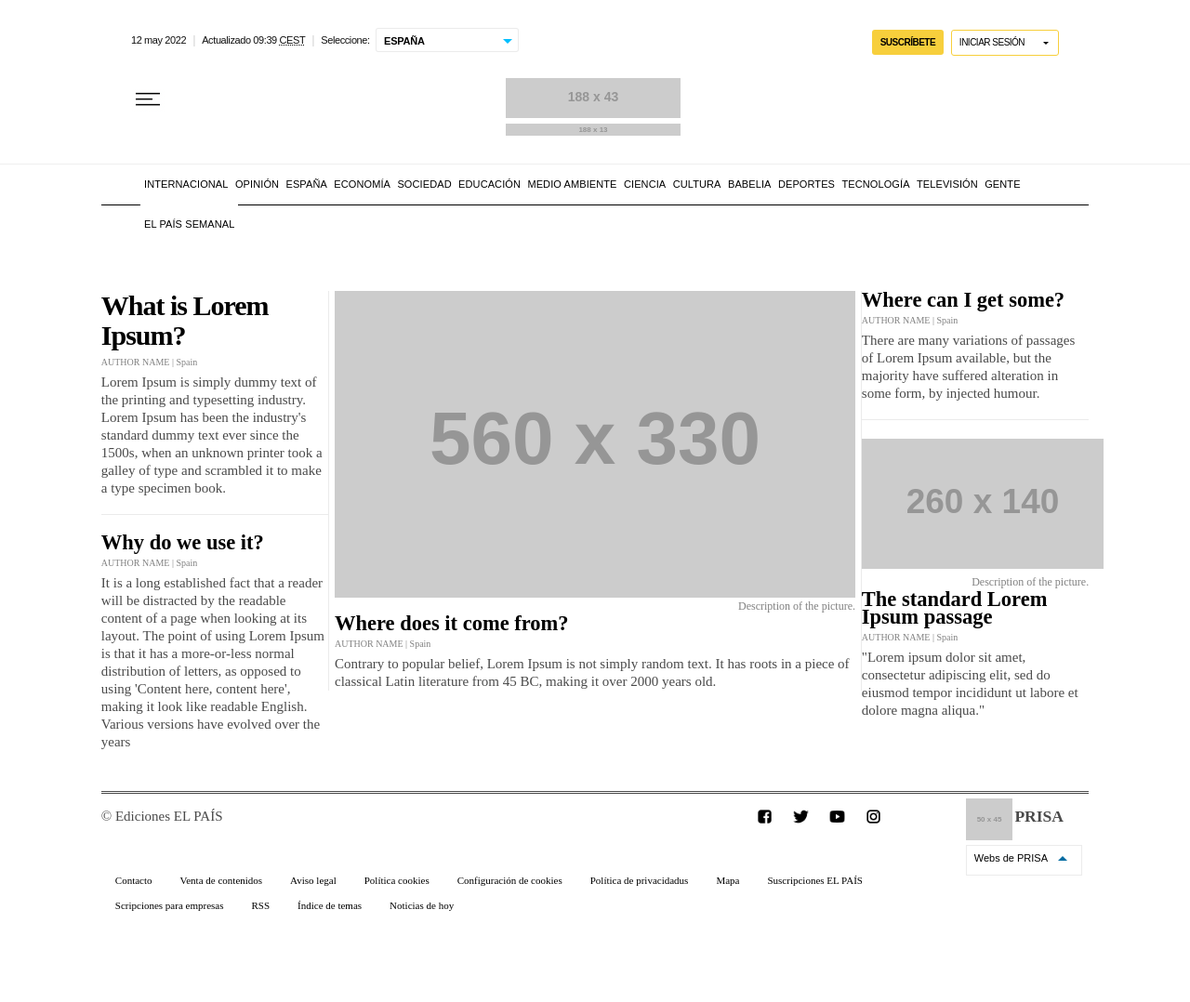
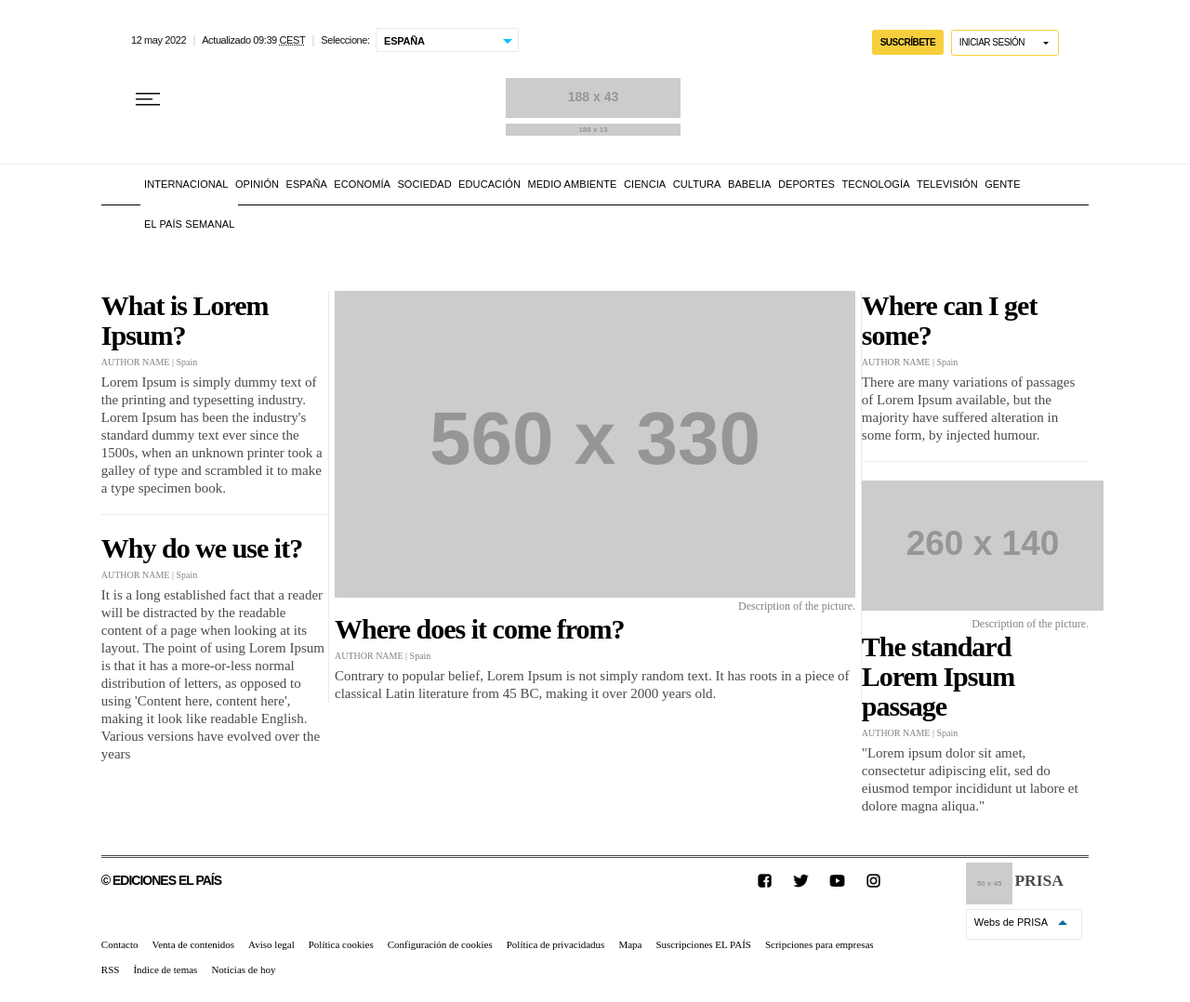
Before and after one commit to AlbertoGiovannoni/ppmexercise, a plain HTML site: page index.html in a window 1280 px wide. Shown: the whole page at 93% size. Before the commit the page ends 1009 px from the top, so only its background shows below. Drawn offline with Linux system fonts and the light colour scheme; placeholder pictures from the web are drawn by us.

```diff
--- a/css/style.css
+++ b/css/style.css
@@ -262,7 +262,7 @@
     text-transform: uppercase;
 }
 
-.titlel1{
+h2 a{
     font-size: 30px;
     line-height: 32px;
     letter-spacing: -1px;
@@ -294,13 +294,14 @@
 
 footer{
     clear: both;
-    display: inline-block;
+    display: block;
 }
 
 .footer-blurb{
     display: block;
     margin-left: 8.5%;
     margin-right: 8.5%;
+    min-height: 150px;
 }
 
 #links li{
@@ -312,7 +313,7 @@
     color: #000;
     text-decoration: none;
     display: inline-block;
-    padding: 15px 15px 0 15px;
+    padding: 15px 15px 0 0;
 }
 
 .link-box{
@@ -344,10 +345,13 @@
     float: right;
 }
 
-
-
-.container{
-    height: 150px;
+.right{
+    font-family: MarcinAntB,sans-serif;
+    color: #000;
+    text-transform: uppercase;
+    font-weight: 900;
+    font-size: 14px;
+    letter-spacing: -1px;
 }
 
 .arrow-up {
--- a/index.html
+++ b/index.html
@@ -85,7 +85,7 @@
             <div class="left-articles">
                 <article class="article-l1">
                     <header class="left1">
-                        <h2 class="titlel1">
+                        <h2>
                             <a href="#">What is Lorem Ipsum?</a>
                         </h2>
                     </header>
@@ -234,9 +234,8 @@
 
     <footer>
         <div class="footer-blurb">
-            <div class="container">
             <div class="copyright">
-                    <span class="social">
+                <span class="right">
                     &copy; Ediciones EL PAÍS
                 </span>
 
@@ -276,8 +275,7 @@
             </div>
             <div class="prisa">
                 <div class="logo-prisa">
-                        <a href="https://placeholder.com"><img src="https://via.placeholder.com/50x45"
-                                alt="PRISA logo" />
+                    <a href="https://placeholder.com"><img src="https://via.placeholder.com/50x45" alt="PRISA logo" />
                     </a>
                     <h3>PRISA</h3>
                 </div>
@@ -286,7 +284,6 @@
                 </button>
             </div>
         </div>
-        </div>
     </footer>
 
 </body>
```
Lines whose indentation alone changed are shown as unchanged.
